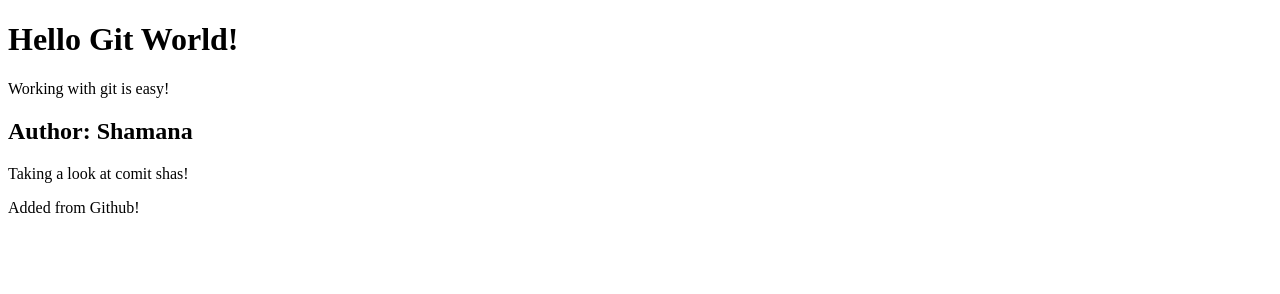
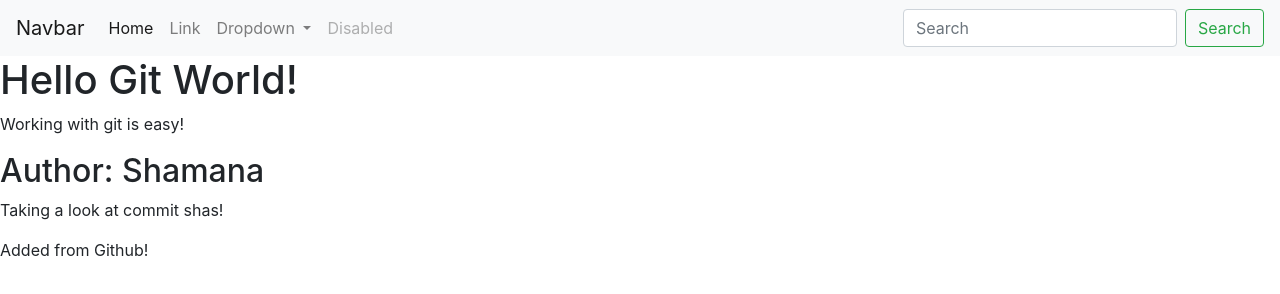
Before and after one commit to Shamana87/GitGitHubMasterclass, a plain HTML site: page index.html in a window 1280 px wide. Drawn offline with nearby package versions, Linux system fonts and the light colour scheme.

Commit message:
Add Navbar

```diff
--- a/index.html
+++ b/index.html
@@ -1,5 +1,44 @@
 <!DOCTYPE html>
 <html>
+    <link rel="stylesheet" href="https://stackpath.bootstrapcdn.com/bootstrap/4.5.2/css/bootstrap.min.css" integrity="sha384-JcKb8q3iqJ61gNV9KGb8thSsNjpSL0n8PARn9HuZOnIxN0hoP+VmmDGMN5t9UJ0Z" crossorigin="anonymous">
+
+    <body>
+        <nav class="navbar navbar-expand-lg navbar-light bg-light">
+            <a class="navbar-brand" href="#">Navbar</a>
+            <button class="navbar-toggler" type="button" data-toggle="collapse" data-target="#navbarSupportedContent" aria-controls="navbarSupportedContent" aria-expanded="false" aria-label="Toggle navigation">
+              <span class="navbar-toggler-icon"></span>
+            </button>
+
+            <div class="collapse navbar-collapse" id="navbarSupportedContent">
+              <ul class="navbar-nav mr-auto">
+                <li class="nav-item active">
+                  <a class="nav-link" href="#">Home <span class="sr-only">(current)</span></a>
+                </li>
+                <li class="nav-item">
+                  <a class="nav-link" href="#">Link</a>
+                </li>
+                <li class="nav-item dropdown">
+                  <a class="nav-link dropdown-toggle" href="#" id="navbarDropdown" role="button" data-toggle="dropdown" aria-haspopup="true" aria-expanded="false">
+                    Dropdown
+                  </a>
+                  <div class="dropdown-menu" aria-labelledby="navbarDropdown">
+                    <a class="dropdown-item" href="#">Action</a>
+                    <a class="dropdown-item" href="#">Another action</a>
+                    <div class="dropdown-divider"></div>
+                    <a class="dropdown-item" href="#">Something else here</a>
+                  </div>
+                </li>
+                <li class="nav-item">
+                  <a class="nav-link disabled" href="#" tabindex="-1" aria-disabled="true">Disabled</a>
+                </li>
+              </ul>
+              <form class="form-inline my-2 my-lg-0">
+                <input class="form-control mr-sm-2" type="search" placeholder="Search" aria-label="Search">
+                <button class="btn btn-outline-success my-2 my-sm-0" type="submit">Search</button>
+              </form>
+            </div>
+        </nav>
+
         <h1>Hello Git World!</h1>
 
         <div>
@@ -9,7 +48,7 @@
         <h2>Author: Shamana</h2>
 
         <div>
-    <p>Taking a look at comit shas!</p>
+            <p>Taking a look at commit shas!</p>
         </div>
 
         <div>
@@ -17,4 +56,9 @@
         </div>
 
         <!--Some comments-->
+    </body>
+
+    <script src="https://code.jquery.com/jquery-3.5.1.slim.min.js" integrity="sha384-DfXdz2htPH0lsSSs5nCTpuj/zy4C+OGpamoFVy38MVBnE+IbbVYUew+OrCXaRkfj" crossorigin="anonymous"></script>
+    <script src="https://cdn.jsdelivr.net/npm/popper.js@1.16.1/dist/umd/popper.min.js" integrity="sha384-9/reFTGAW83EW2RDu2S0VKaIzap3H66lZH81PoYlFhbGU+6BZp6G7niu735Sk7lN" crossorigin="anonymous"></script>
+    <script src="https://stackpath.bootstrapcdn.com/bootstrap/4.5.2/js/bootstrap.min.js" integrity="sha384-B4gt1jrGC7Jh4AgTPSdUtOBvfO8shuf57BaghqFfPlYxofvL8/KUEfYiJOMMV+rV" crossorigin="anonymous"></script>
 </html>
```
Lines whose indentation alone changed are shown as unchanged.
